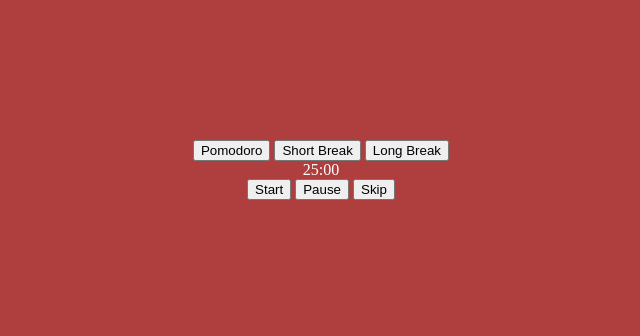
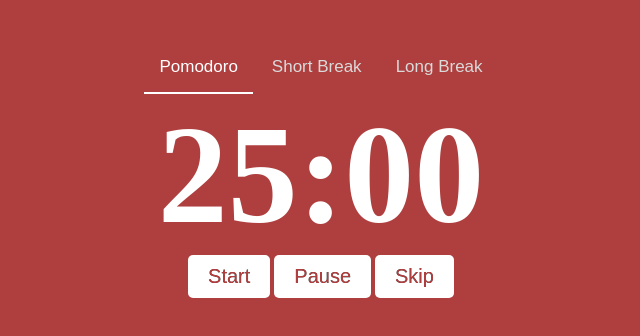
Before and after one commit to IrelandCodes/PomodoroTimer, a plain HTML site: page index.html in a window 1280 px wide. Shown: the part 230-566 px from the top of the page, without its empty margins (319-959 px from the left). Drawn offline with Linux system fonts and the light colour scheme.

Commit message:
Added mode class and updated style for mode class including when active

```diff
--- a/index.html
+++ b/index.html
@@ -9,9 +9,9 @@
 </head>
 <body>
     <dive id="modes">
-        <button data-mode-id="pomodoro">Pomodoro</button>
-        <button data-mode-id="short">Short Break</button>
-        <button data-mode-id="long">Long Break</button>
+        <button data-mode-id="pomodoro" class="mode active">Pomodoro</button>
+        <button data-mode-id="short" class="mode">Short Break</button>
+        <button data-mode-id="long" class="mode">Long Break</button>
     </dive>
     <div id="timer">25:00</div>
     <div id="controls">
--- a/pomodoro.css
+++ b/pomodoro.css
@@ -16,6 +16,60 @@ html {
     align-items: center;
     flex-direction: column;
     transition: background-color 0.5s ease;
+}
 
+#timer {
+    font-size: 140px;
+    font-weight: bold;
+    user-select: none;
+}
 
+.mode {
+    border: none;
+    background-color: transparent;
+    cursor: pointer;
+    border-bottom: 1px rgb(220, 220, 220);
+    color: rgb(218, 218, 218);
+    padding: 15px;
+    font-size: 17px;
+    transition-duration: 0.2s;
 }
+
+.mode.active {
+    color: white;
+    border-bottom: 2px solid white;
+}
+
+.mode.active:hover {
+    color: white;
+    border-bottom: 2px solid white;
+}
+
+.mode:hover {
+    color: white;
+    border-bottom: 2px solid white;
+}
+
+.timer-control {
+    border: none;
+    background-color: white;
+    border-radius: 5px;
+    cursor: pointer;
+    color: black;
+    mix-blend-mode: lighten;
+    padding: 10px 20px;
+    font-size: 20px;
+    transition-duration: 0.2s;
+}
+
+.timer-control:disabled {
+    background-color: rgb(227, 226, 226, 0.62);
+}
+
+.timer-control:disabled:hover {
+    background-color: rgb(227, 226, 226, 0.62);
+}
+
+.timer-control:hover {
+    background-color: rgb(227, 226, 226, 0.62);
+}
--- a/pomodoro.js
+++ b/pomodoro.js
@@ -35,6 +35,11 @@ function updateControlButtons(isRunning) {
 function switchMode (mode) {
     currentMode = mode;
     document.documentElement.style.backgroundColor = "var(--" + mode + ")";
+    document.querySelectorAll("#modes button")
+        .forEach(elem => {
+            elem.classList.remove("active")
+        });
+    document.querySelector(`button[data-mode-id="${mode}"]`).classList.add('active');
     resetTimer();
 }
 
```
